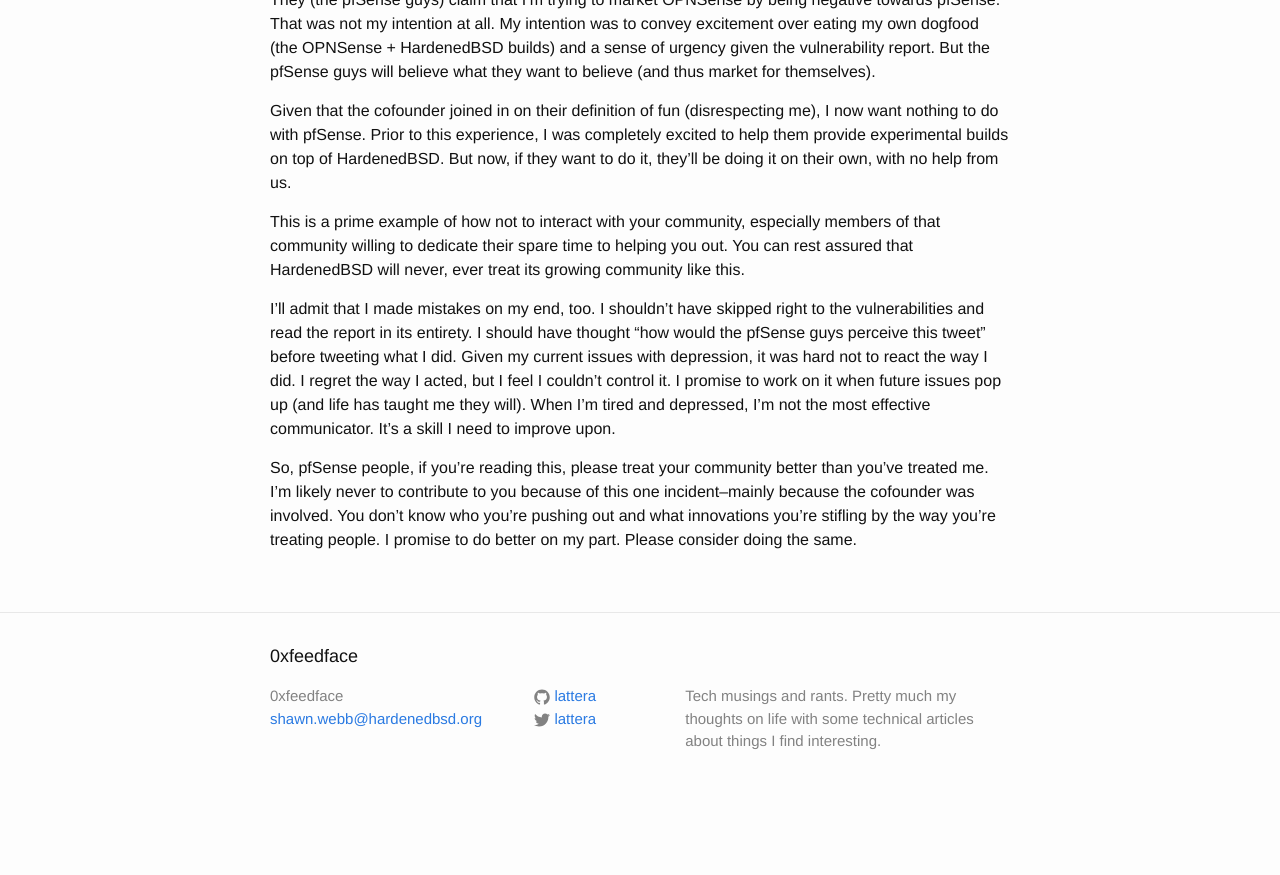
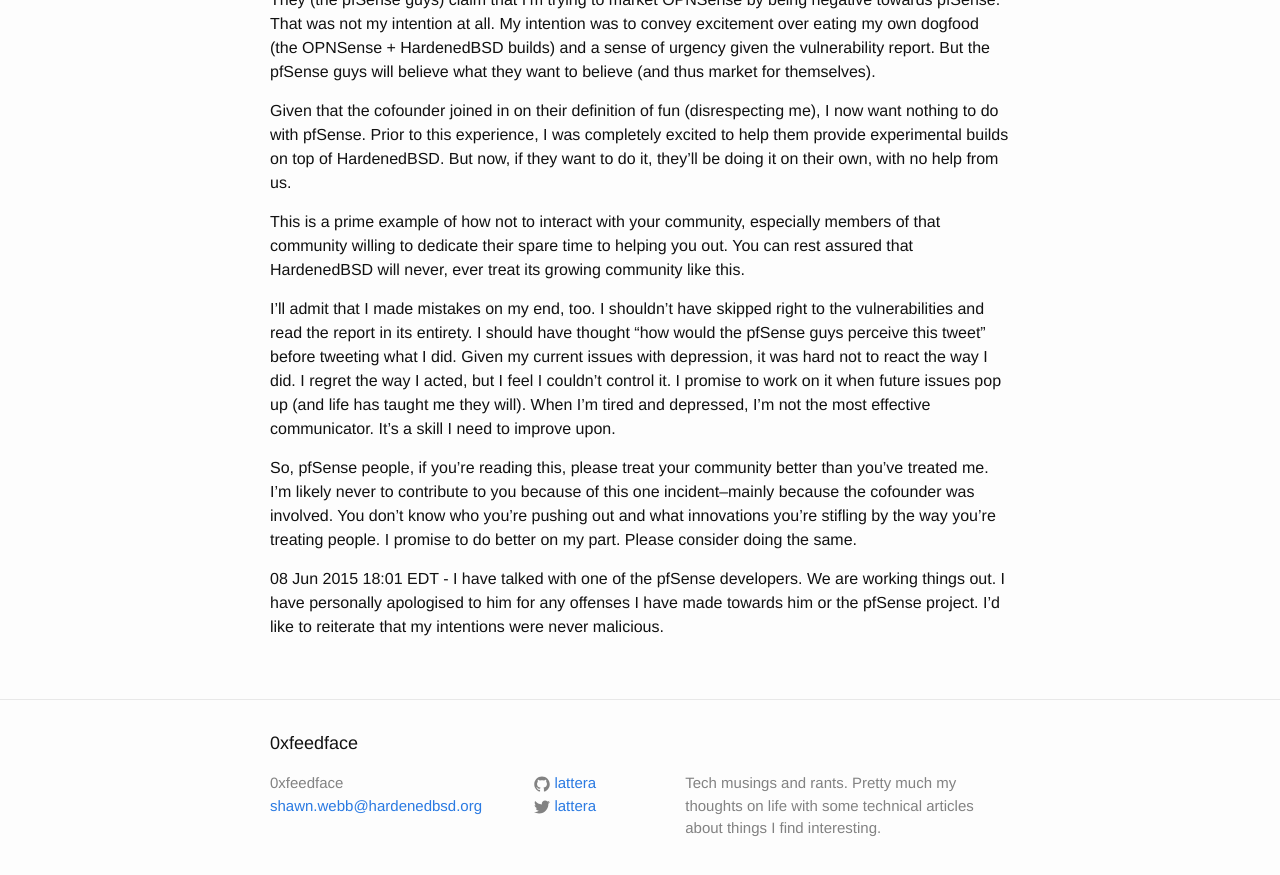
Before and after one commit to 0xfeedface-org/0xfeedface-org.github.io, a Jekyll site: the page built from _posts/2015-06-08-community-interactions.md, in a window 1280 px wide and 900 px high, scrolled down 1466 px. Shown: the top 875 px of the window. Built offline with Jekyll 4.4.1, drawn with Linux system fonts in a browser that asks for light colours; before the commit the page ends 2279 px from its top, so only the background shows below that.

Commit message:
Add apology

```diff
--- a/_posts/2015-06-08-community-interactions.md
+++ b/_posts/2015-06-08-community-interactions.md
@@ -114,3 +114,8 @@ because of this one incident--mainly because the cofounder was
 involved. You don't know who you're pushing out and what innovations
 you're stifling by the way you're treating people. I promise to do
 better on my part. Please consider doing the same.
+
+08 Jun 2015 18:01 EDT - I have talked with one of the pfSense
+developers. We are working things out. I have personally apologised to
+him for any offenses I have made towards him or the pfSense project.
+I'd like to reiterate that my intentions were never malicious.
```
